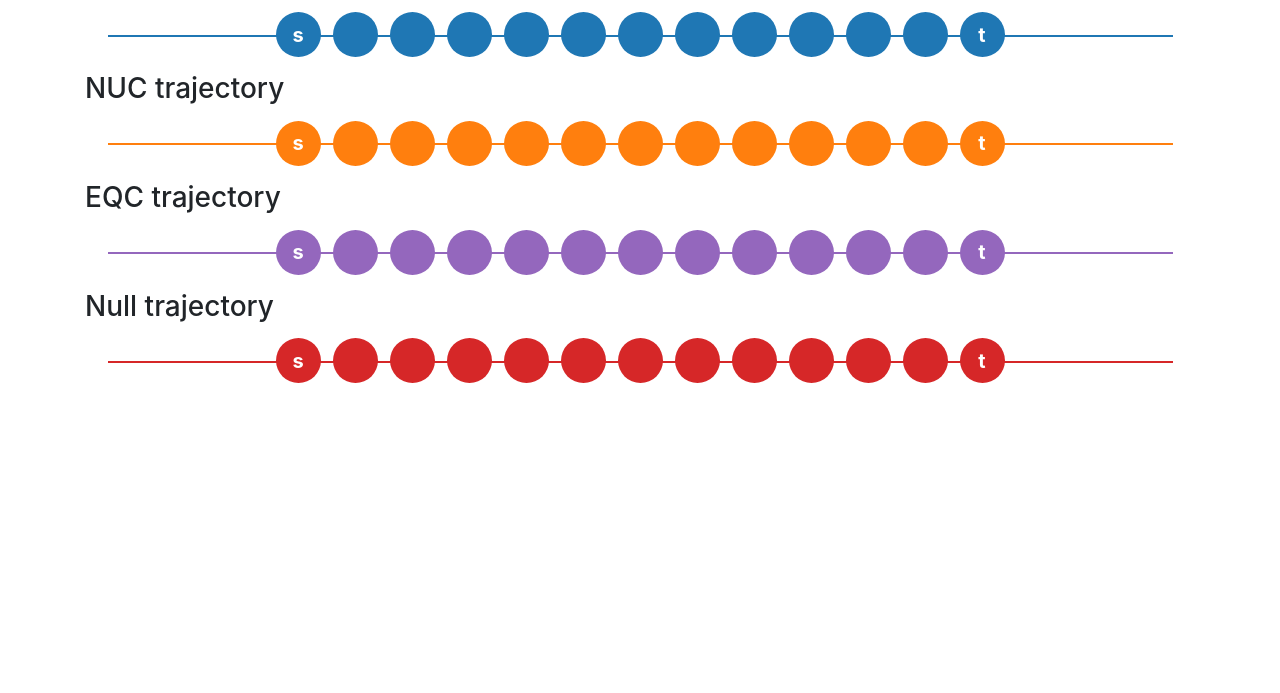
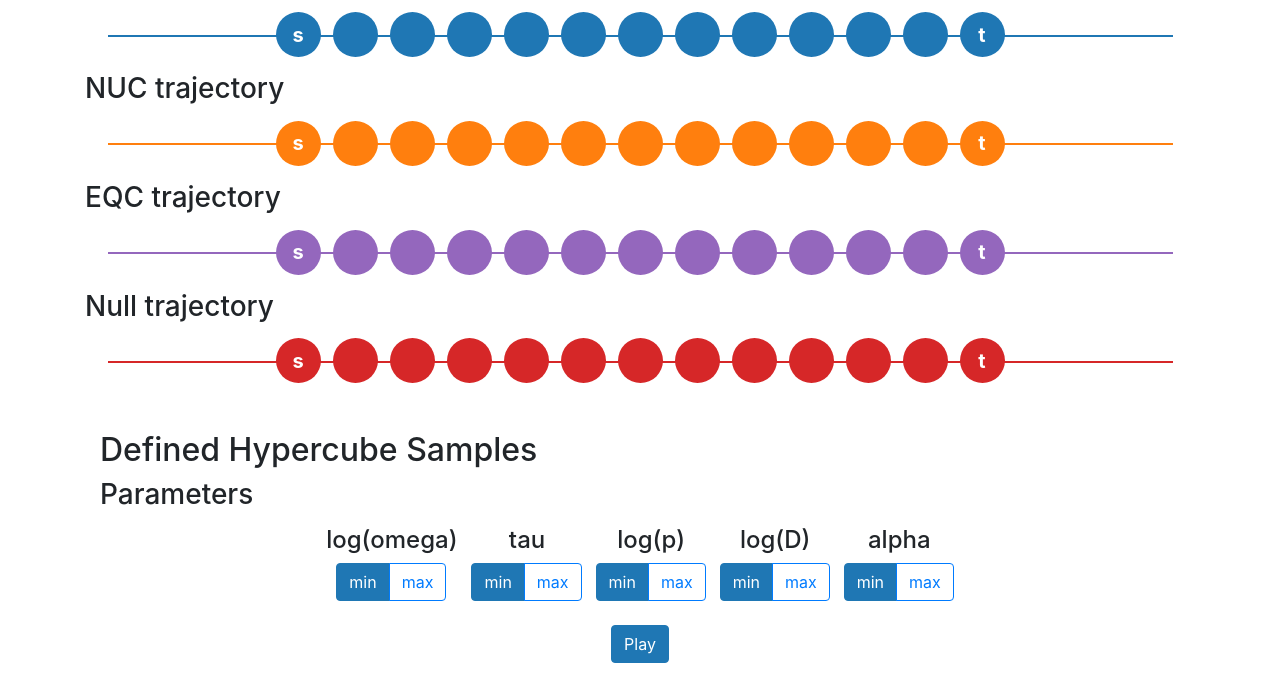
Before and after one commit to TheoChasleCauchy/paperSobolevMorphingMetric, a plain HTML site: page index.html in a window 1280 px wide. Shown: the part 461-1154 px from the top of the page. Before the commit the page ends 874 px from the top, so only its background shows below. Drawn offline with nearby package versions, Linux system fonts and the light colour scheme.

Commit message:
Added Hypercube section

```diff
--- a/index.html
+++ b/index.html
@@ -96,6 +96,62 @@
         box-sizing: border-box;
         margin-top: 5px;
     }
+
+    .parameter-group {
+        margin-bottom: 15px;
+    }
+
+    .parameter-group h4 {
+        margin-bottom: 5px;
+    }
+
+    .btn-group input[type="radio"] {
+        position: absolute;
+        clip: rect(0, 0, 0, 0);
+        pointer-events: none;
+    }
+
+    .btn-group .btn {
+        border-radius: 0;
+    }
+
+    .btn-group .btn:first-of-type {
+        border-top-left-radius: 0.25rem;
+        border-bottom-left-radius: 0.25rem;
+    }
+
+    .btn-group .btn:last-of-type {
+        border-top-right-radius: 0.25rem;
+        border-bottom-right-radius: 0.25rem;
+    }
+
+    .btn-group input[type="radio"]:checked + label.btn {
+        background-color: #1f77b4;
+        color: white;
+        border-color: #1f77b4;
+    }
+
+    .btn-primary {
+        background-color: #1f77b4;
+        color: white;
+        border-color: #1f77b4;
+    }
+
+    .parameters-line {
+        display: flex;
+        justify-content: center;
+        gap: 15px;
+        margin: 15px 0;
+        min-width: 900px;
+        flex-wrap: nowrap;
+    }
+
+    .parameter-item {
+        flex-shrink: 0;
+        display: flex;
+        flex-direction: column;
+        align-items: center;
+    }
   </style>
 </head>
 <body>
@@ -116,7 +172,7 @@
       <p>Experiment code is available in <a href="https://github.com/TheoChasleCauchy/paperSobolevMorphingMetric">this GitHub repository</a>.</p>
     </div>
 
-      <!-- Trajectories Examples Section -->
+    <!-- Trajectories Examples Section -->
     <div class="container mt-5">
         <h2>Trajectories Examples</h2>
 
@@ -193,6 +249,64 @@
         </div>
     </div>
 
+
+    <div class="container mt-5">
+        <h2>Defined Hypercube Samples</h2>
+        <h3>Parameters</h3>
+        <div class="parameters-line">
+            <div class="parameter-item">
+            <h4>log(omega)</h4>
+            <div class="btn-group">
+                <input type="radio" name="logOmega" id="logOmega-min" value="0" checked>
+                <label for="logOmega-min" class="btn btn-outline-primary">min</label>
+                <input type="radio" name="logOmega" id="logOmega-max" value="1">
+                <label for="logOmega-max" class="btn btn-outline-primary">max</label>
+            </div>
+            </div>
+            <div class="parameter-item">
+            <h4>tau</h4>
+            <div class="btn-group">
+                <input type="radio" name="tau" id="tau-min" value="0" checked>
+                <label for="tau-min" class="btn btn-outline-primary">min</label>
+                <input type="radio" name="tau" id="tau-max" value="1">
+                <label for="tau-max" class="btn btn-outline-primary">max</label>
+            </div>
+            </div>
+            <div class="parameter-item">
+            <h4>log(p)</h4>
+            <div class="btn-group">
+                <input type="radio" name="logP" id="logP-min" value="0" checked>
+                <label for="logP-min" class="btn btn-outline-primary">min</label>
+                <input type="radio" name="logP" id="logP-max" value="1">
+                <label for="logP-max" class="btn btn-outline-primary">max</label>
+            </div>
+            </div>
+            <div class="parameter-item">
+            <h4>log(D)</h4>
+            <div class="btn-group">
+                <input type="radio" name="logD" id="logD-min" value="0" checked>
+                <label for="logD-min" class="btn btn-outline-primary">min</label>
+                <input type="radio" name="logD" id="logD-max" value="1">
+                <label for="logD-max" class="btn btn-outline-primary">max</label>
+            </div>
+            </div>
+            <div class="parameter-item">
+            <h4>alpha</h4>
+            <div class="btn-group">
+                <input type="radio" name="alpha" id="alpha-min" value="0" checked>
+                <label for="alpha-min" class="btn btn-outline-primary">min</label>
+                <input type="radio" name="alpha" id="alpha-max" value="1">
+                <label for="alpha-max" class="btn btn-outline-primary">max</label>
+            </div>
+            </div>
+        </div>
+        <div class="row mt-3">
+            <div class="col text-center">
+            <button id="playHypercube" class="btn btn-primary">Play</button>
+            </div>
+        </div>
+    </div>
+
     <script>
     document.addEventListener('DOMContentLoaded', function() {
         document.querySelectorAll('.audio-circle').forEach(function(circle) {
@@ -207,6 +321,19 @@
         });
         });
     });
+
+    document.getElementById('playHypercube').addEventListener('click', function() {
+        const params = ['logOmega', 'tau', 'logP', 'logD', 'alpha'];
+        let filename = 'audios/audio_extrema';
+        params.forEach(param => {
+            const selected = document.querySelector(`input[name="${param}"]:checked`);
+            filename += `_${param}_${selected.value}`;
+        });
+        filename += '.mp3';
+        console.log(filename);
+        const audio = new Audio(filename);
+        audio.play().catch(e => console.error('Error playing audio:', e));
+    });
     </script>
 
 </body>
```
